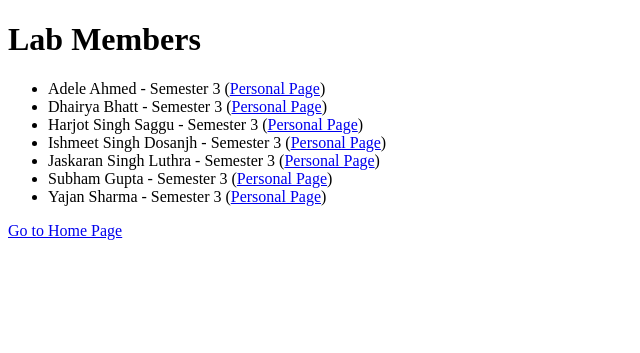
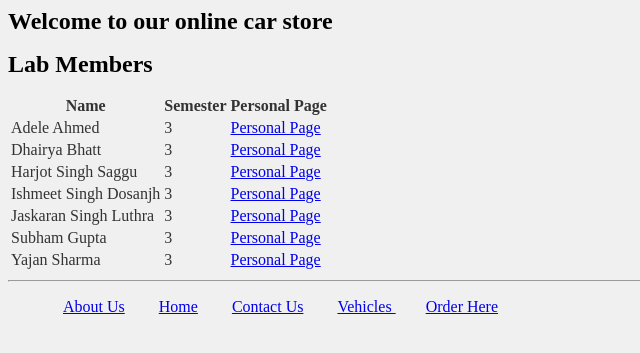
Before and after one commit to jksingh07/Carsite, a Django app: page /LabMembers/ in a window 1280 px wide. Shown: the top 353 px of the page, without its empty margins (0-640 px from the left). Run offline with Django 4.2, Linux system fonts and the light colour scheme; data comes from the database, SQL or seed files in the repository; both versions use the stored data as it was after the commit.

Commit message:
Add: Vehicles, Footer bar, stylesheet and updated Models

```diff
--- a/carapp/models.py
+++ b/carapp/models.py
@@ -32,6 +32,30 @@ class Vehicle(models.Model):
    # II.	Add an optional field in the Vehicle table which describes the product in a few words. This should be a text field
     description = models.TextField(blank=True)
 
+    # New field for car features
+    CRUISE_CONTROL = 'CC'
+    AUDIO_INTERFACE = 'AI'
+    AIRBAGS = 'AB'
+    AIR_CONDITIONING = 'AC'
+    SEAT_HEATING = 'SH'
+    PARK_ASSIST = 'PA'
+    POWER_STEERING = 'PS'
+    REVERSING_CAMERA = 'RC'
+    AUTO_START_STOP = 'AS'
+
+    FEATURE_CHOICES = (
+        (CRUISE_CONTROL, 'Cruise Control'),
+        (AUDIO_INTERFACE, 'Audio Interface'),
+        (AIRBAGS, 'Airbags'),
+        (AIR_CONDITIONING, 'Air Conditioning'),
+        (SEAT_HEATING, 'Seat Heating'),
+        (PARK_ASSIST, 'Park Assist'),
+        (POWER_STEERING, 'Power Steering'),
+        (REVERSING_CAMERA, 'Reversing Camera'),
+        (AUTO_START_STOP, 'Auto Start/Stop'),
+    )
+
+    features = models.CharField(max_length=2, choices=FEATURE_CHOICES, blank=True)
 
     # A dunder method which is responsible for showing the Car name in the admin page
     def __str__(self):
--- /dev/null
+++ b/carapp/static/carapp/style.css
@@ -0,0 +1,16 @@
+body {
+  background-color: #f0f0f0;
+  color: #333;
+}
+
+h1 {
+  font-size: 24px;
+  font-weight: bold;
+  color: #000;
+  margin-top: 0;
+}
+
+.hbar1 {
+  display: inline;
+  margin: 15px;
+}
--- a/carapp/urls.py
+++ b/carapp/urls.py
@@ -1,6 +1,6 @@
 from django.urls import path
 from . import views
-from .views import LabMembersView, AboutUsView
+from .views import LabMembersView, AboutUsView, Vehicles, OrderHere
 
 app_name = 'carapp'
 urlpatterns = [
@@ -10,4 +10,6 @@ urlpatterns = [
     path('lab_members/', views.lab_members, name='lab_members'),
     path('LabMembers/', LabMembersView.as_view(), name='LabMembers'),
     path('<int:cartype_no>', views.cardetail, name='cardetail'),
+    path('vehicles/', Vehicles.as_view(), name='Vehicles'),
+    path('order/', OrderHere.as_view(), name='OrderHere'),
 ]
--- a/carapp/views.py
+++ b/carapp/views.py
@@ -105,6 +105,18 @@ class AboutUsView(View):
         heading1 = '<h1>' +' '+'This is a Car Showroom'+ '</h1>'
         response.write(heading1)
         return response
+
+class Vehicles(View):
+    def get(self, request):
+        cars = Vehicle.objects.all()
+        context={
+            'cars':cars
+        }
+        return render(request, 'vehicles.html', context)
+
+class OrderHere(View):
+    def get(self, request):
+        return render(request, 'orderhere.html', {})
 # Differences noticed:
 # - The FBV is a simple Python function that takes a request argument and returns a response.
 # - The CBV is a class that inherits from the `View` class provided by Django.
--- /dev/null
+++ b/templates/base.html
@@ -0,0 +1,24 @@
+<!DOCTYPE html>
+{% load static %}
+<html>
+<head>
+  <link rel="stylesheet" type="text/css" href="{% static 'carapp/style.css' %}">
+  <title>CarSite - {% block title %} Welcome! {% endblock %}</title>
+</head>
+<body>
+<div>
+  <h1>{% block myhdg %} Welcome to our online car store {% endblock %}</h1>
+  {% block body_block %}*** {% endblock %}
+</div>
+<hr />
+<div>
+  <ul>
+      <li class="hbar1"><a href="{% url 'carapp:aboutus' %}">About Us</a></li>
+      <li class="hbar1"><a href = "{% url 'carapp:homepage' %}">Home</a></li>
+      <li class="hbar1"><a href = "{% url 'carapp:LabMembers' %}"> Contact Us</a></li>
+      <li class="hbar1"><a href = "{% url 'carapp:Vehicles' %}"> Vehicles </a></li>
+      <li class="hbar1"><a href = "{% url 'carapp:OrderHere' %}"> Order Here </a></li>
+  </ul>
+</div>
+</body>
+</html>
--- a/templates/lab_member.html
+++ b/templates/lab_member.html
@@ -1,15 +1,50 @@
-<!DOCTYPE html>
-<html>
+{% extends 'base.html' %}
 <head>
     <title>Lab Members</title>
+    <style>
+        h1{
+           text-align: center;
+        }
+        table {
+            border-collapse: collapse;
+            width: 100%;
+        }
+        th, td {
+            text-align: center;
+            padding: 8px;
+            border: 1px solid black;
+        }
+        th {
+            background-color: gray;
+            color: white;
+        }
+    </style>
 </head>
-<body>
+{% block body_block %}
+{#    <h1>Lab Members</h1>#}
+{#    <ul>#}
+{#        {% for member in members %}#}
+{#            <li>{{ member.first_name }} {{ member.last_name }} - Semester {{ member.semester }} (<a href="{{ member.personal_page }}" target="_blank">Personal Page</a>)</li>#}
+{#        {% endfor %}#}
+{#    </ul>#}
     <h1>Lab Members</h1>
-    <ul>
-        {% for member in members %}
-            <li>{{ member.first_name }} {{ member.last_name }} - Semester {{ member.semester }} (<a href="{{ member.personal_page }}" target="_blank">Personal Page</a>)</li>
-        {% endfor %}
-    </ul>
-    <a href={% url 'carapp:homepage' %}> Go to Home Page</a>
-</body>
-</html>
+       <table>
+          <thead>
+            <tr>
+              <th>Name</th>
+              <th>Semester</th>
+              <th>Personal Page</th>
+            </tr>
+          </thead>
+          <tbody>
+            {% for member in members %}
+              <tr>
+                <td>{{ member.first_name }} {{ member.last_name }}</td>
+                <td>{{ member.semester }}</td>
+                <td><a href="{{ member.personal_page }}" target="_blank">Personal Page</a></td>
+              </tr>
+            {% endfor %}
+          </tbody>
+    </table>
+{#    <a href={% url 'carapp:homepage' %}> Go to Home Page</a>#}
+{% endblock %}
--- /dev/null
+++ b/templates/orderhere.html
@@ -0,0 +1,4 @@
+{% extends 'base.html' %}
+{% block body_block %}
+    <h2>You can place your order here</h2>
+{% endblock %}
```
Also changed, not shown: carapp/forms.py (added, +21 -0 lines), templates/aboutus.html (+4 -10 lines), templates/cardetail.html (+4 -9 lines), templates/homepage.html (+8 -12 lines), templates/vehicles.html (added, +10 -0 lines), carapp/migrations/0005_vehicle_features.py (added), db.sqlite3.
